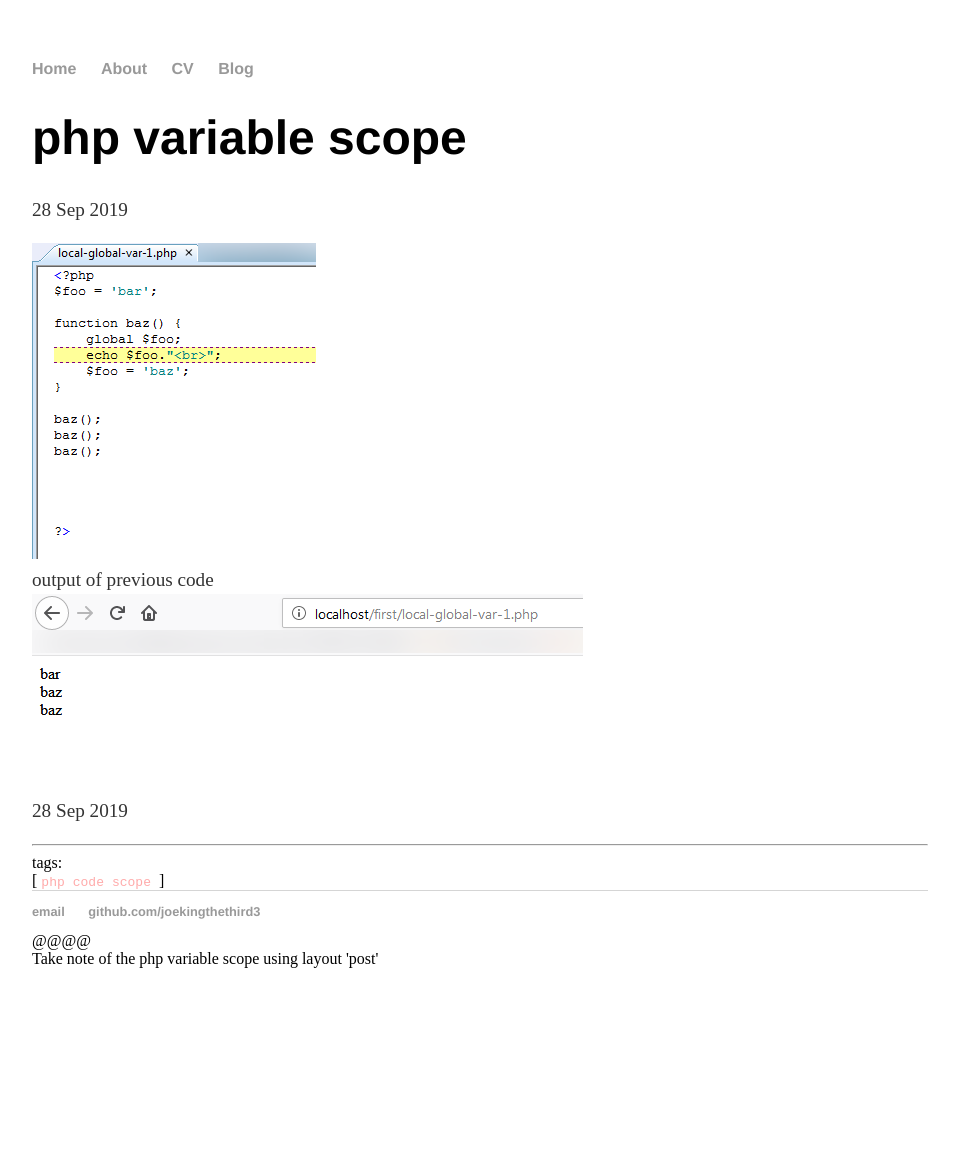
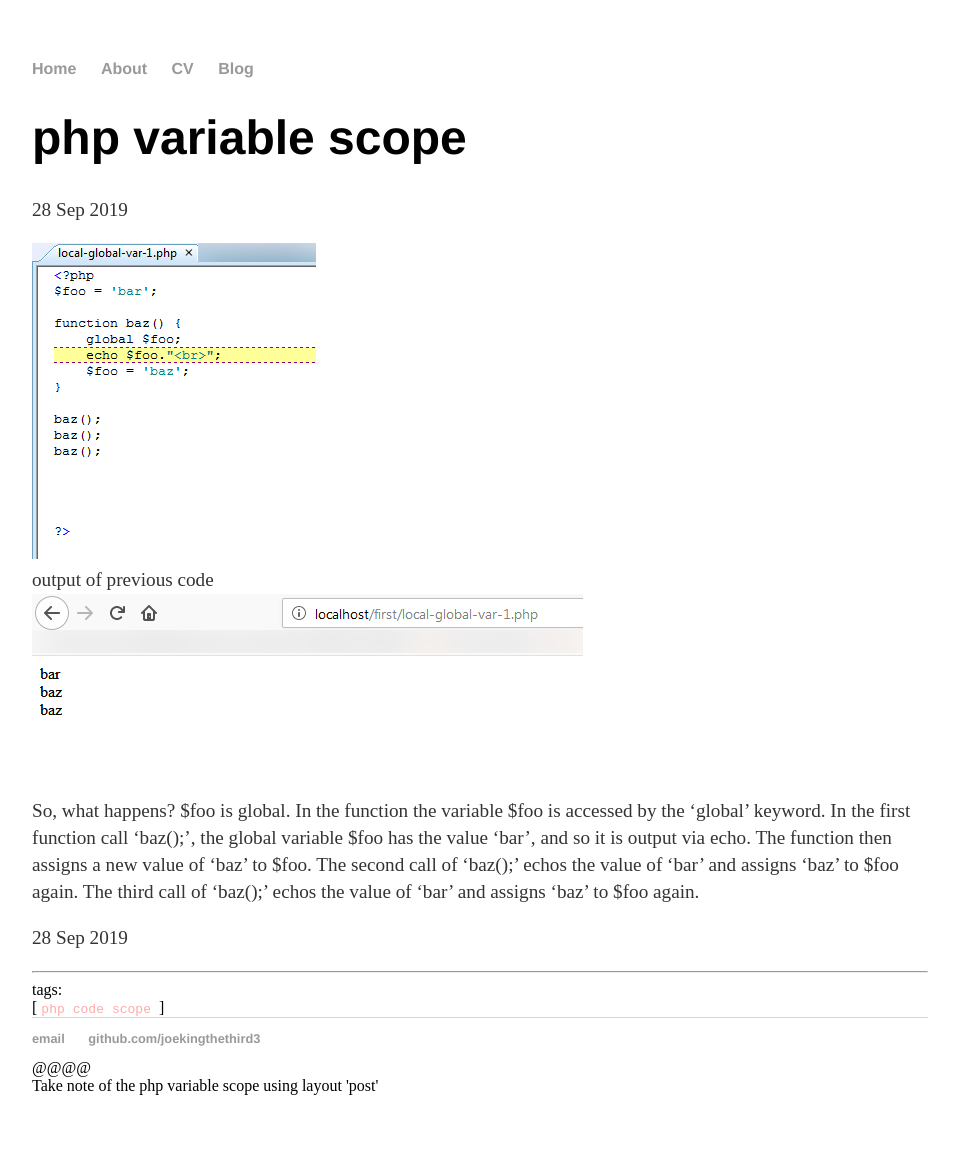
Before and after one commit to joekingTheThird3/joekingTheThird3.github.io, a Jekyll site: the page built from _posts/2019-09-28-php-variable-scope.md, in a window 1280 px wide. Shown: the whole page, without its empty margins (160-1119 px from the left). Built offline with Jekyll 4.4.1, drawn with Linux system fonts in a browser that asks for light colours; before the commit the page ends 1028 px from its top, so only the background shows below that.

Commit message:
Update 2019-09-28-php-variable-scope.md

```diff
--- a/_posts/2019-09-28-php-variable-scope.md
+++ b/_posts/2019-09-28-php-variable-scope.md
@@ -21,7 +21,12 @@ output of previous code
 {% endraw %}
 
 
-
+So, what happens?
+$foo is global. In the function the variable $foo is accessed by the 'global' keyword.
+In the first function call 'baz();', the global variable $foo has the value 'bar', and so it is output via echo.
+The function then assigns a new value of 'baz' to $foo.
+The second call of 'baz();' echos the value of 'bar' and assigns 'baz' to $foo again.
+The third call  of 'baz();' echos the value of 'bar' and assigns 'baz' to $foo again.
 
 
 
```
